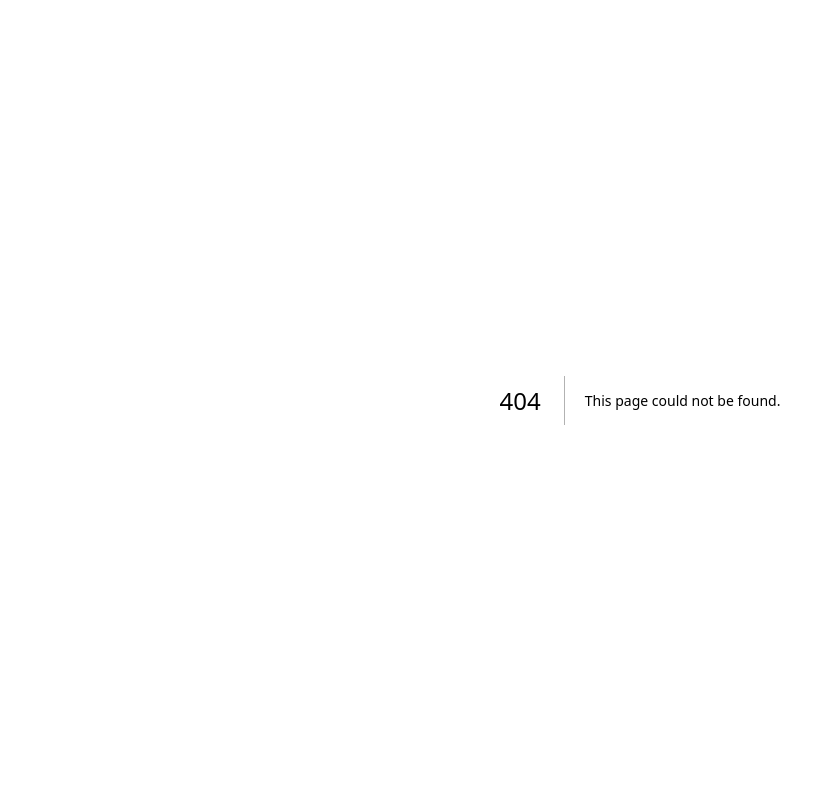
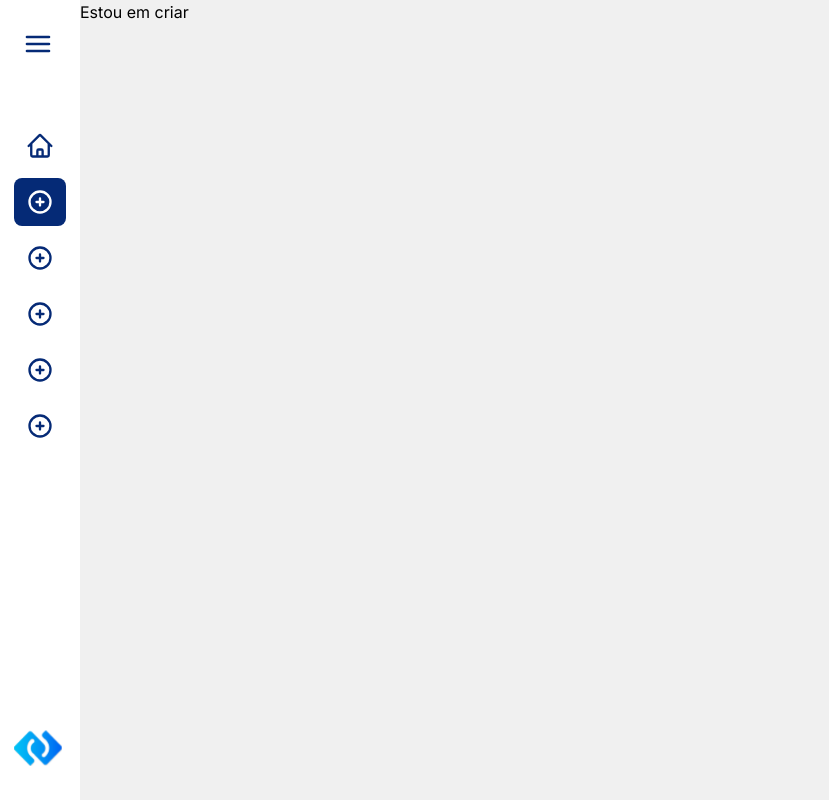
Before and after one commit to juserrrrr/4vote-web, a Next.js app: page /criar in a window 1280 px wide. Before the commit this address had no page. Shown: the whole page, without its empty margins (0-829 px from the left). Built offline with nearby package versions, Linux system fonts and the light colour scheme.

Commit message:
refactor side menu component and update import path

```diff
--- /dev/null
+++ b/src/app/(aplicacao)/criar/page.tsx
@@ -0,0 +1,7 @@
+export default function Home() {
+  return (
+    <>
+      <div className=" bg-corNeutro">Estou em criar</div>
+    </>
+  );
+}
--- a/src/app/(aplicacao)/layout.tsx
+++ b/src/app/(aplicacao)/layout.tsx
@@ -1,25 +1,13 @@
-'use client';
-import { useCallback, useState } from 'react';
-import SideMenu from '@/components/sideMenu/SideMenu';
+import MenuContainer from '../../components/sideMenu/menuContainer';
 
 export default function LayoutAuthenticated({
   children,
 }: Readonly<{
   children: React.ReactNode;
 }>) {
-  const [isOpen, setIsOpen] = useState<boolean>(false);
-
-  const toggleSidebar = useCallback(() => {
-    setIsOpen((prev) => !prev);
-  }, []);
-
   return (
     <div className="flex h-screen bg-corNeutro">
-      <SideMenu
-        isOpen={isOpen}
-        toggleSidebar={toggleSidebar}
-      />
-      <div className={`flex-grow transition-all ${isOpen ? 'ml-64' : 'ml-20'}`}>{children}</div>
+      <MenuContainer>{children}</MenuContainer>
     </div>
   );
 }
--- /dev/null
+++ b/src/components/sideMenu/menuContainer.tsx
@@ -0,0 +1,27 @@
+'use client';
+import { useCallback, useState } from 'react';
+import SideMenu from '@/components/sideMenu/SideMenu';
+
+function MenuContainer({
+  children,
+}: Readonly<{
+  children: React.ReactNode;
+}>) {
+  const [isOpen, setIsOpen] = useState<boolean>(false);
+
+  const toggleSidebar = useCallback(() => {
+    setIsOpen((prev) => !prev);
+  }, []);
+
+  return (
+    <>
+      <SideMenu
+        isOpen={isOpen}
+        toggleSidebar={toggleSidebar}
+      />
+      <div className={`flex-grow transition-all ${isOpen ? 'ml-64' : 'ml-20'}`}>{children}</div>
+    </>
+  );
+}
+
+export default MenuContainer;
```
